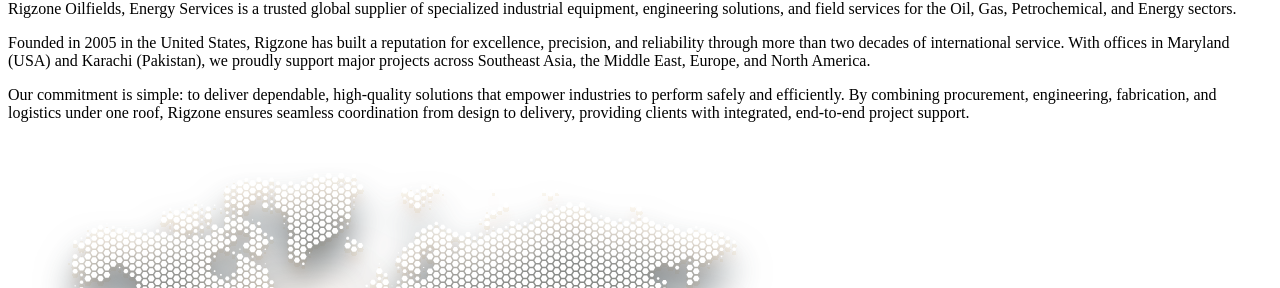
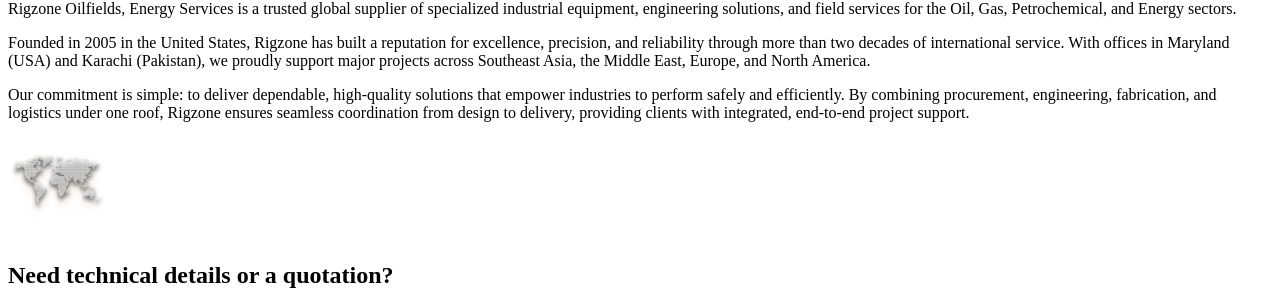
Before and after one commit to awais-ur-rehman/rigzone, a Next.js app: page /about/AboutPage in a window 1280 px wide. Shown: the part 1471-1759 px from the top of the page. Built offline with nearby package versions, Linux system fonts and the light colour scheme.

Commit message:
fixed: about us page

```diff
--- a/src/components/sections/AboutDetail.tsx
+++ b/src/components/sections/AboutDetail.tsx
@@ -31,9 +31,9 @@
                                 <Image
                                     src="/images/about/map.svg"
                                     alt="World map showing Rigzone office locations"
-                                    width={800}
-                                    height={600}
-                                    className="w-full h-auto object-cover"
+                                    width={100}
+                                    height={100}
+                                    className="object-cover"
                                     priority
                                 />
                             </div>
```
